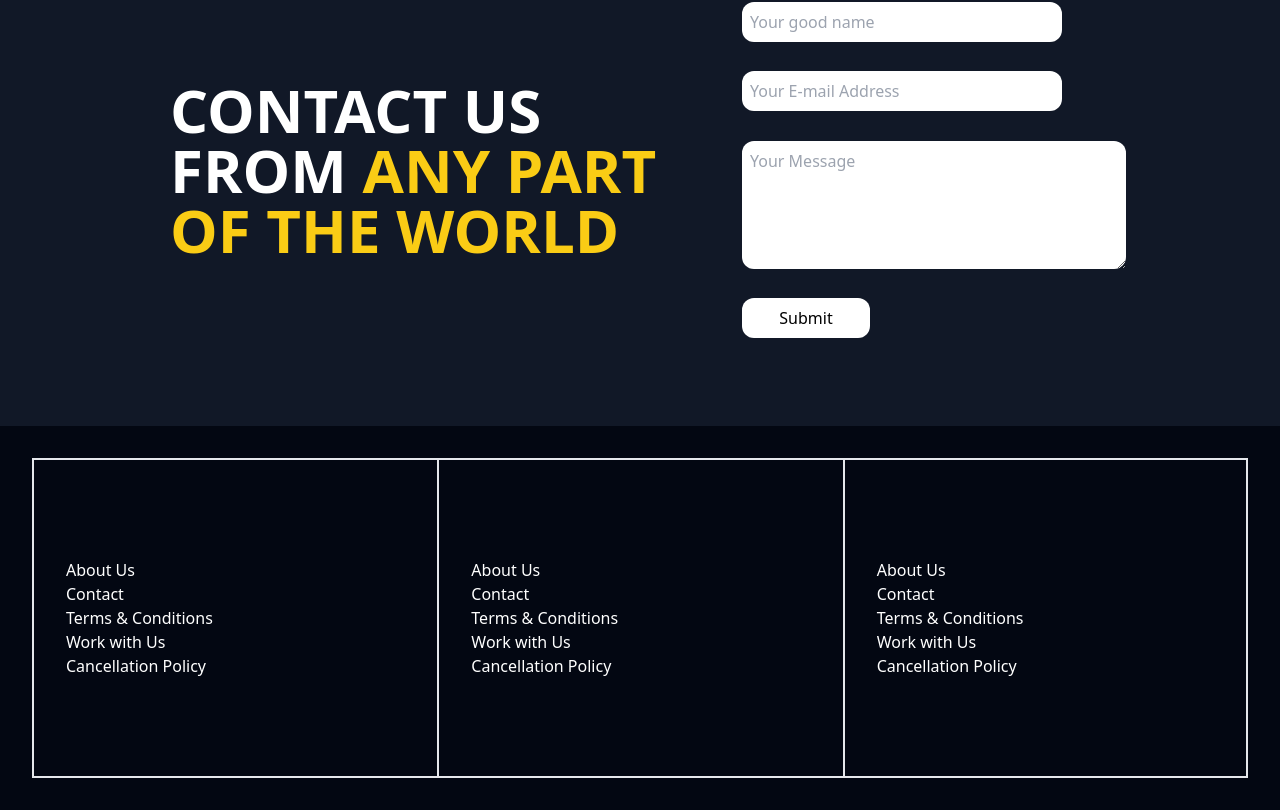
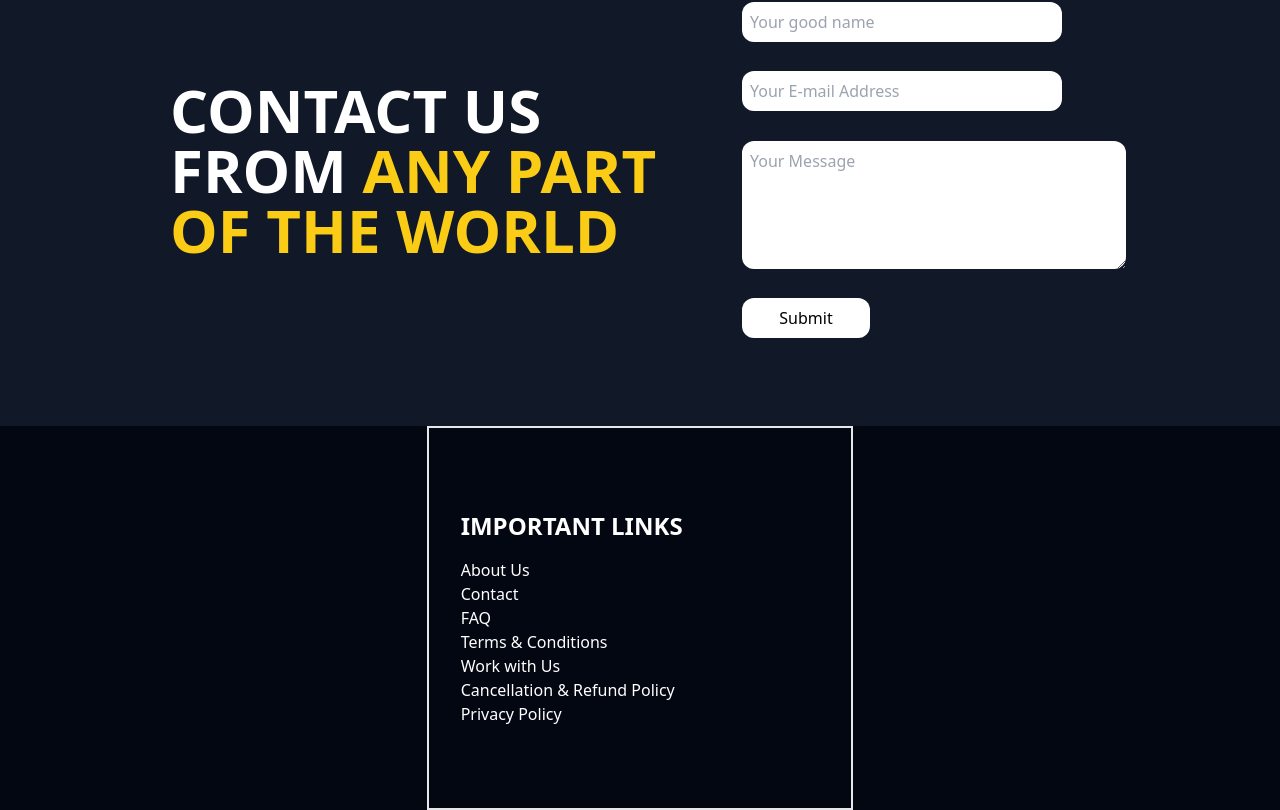
Before and after one commit to FirstTrackSolutionTechologies/CABINDIA, a React (Vite) app: page /contact in a window 1280 px wide. Shown: the part 534-1344 px from the top of the page. Built offline with nearby package versions, Linux system fonts and the light colour scheme.

Commit message:
Added: /contact route to footer

```diff
--- a/src/Components/Footer.tsx
+++ b/src/Components/Footer.tsx
@@ -1,9 +1,27 @@
+
+import { Link } from "react-router-dom"
 
 const Footer = () => {
   return (
-    <div className="flex w-full h-96 bg-gray-950 text-white  items-center p-8">
-      <div className="w-1/3 h-80">
-      <div className="flex flex-col w-full h-80 justify-center px-8 border-y-2 border-l-2">
+    <div className="flex w-full h-96 bg-gray-950 text-white  items-center">
+      <div className="w-1/3 h-96">
+
+      </div>
+      <div className="flex w-2/3 h-96 ">
+      <div className="flex flex-col w-1/2 h-96 justify-center px-8 border-2">
+        <div className="text-2xl font-bold mb-4">
+          IMPORTANT LINKS
+        </div>
+          <Link to="/aboutus">About Us</Link>
+          <Link to="/contact">Contact</Link>
+          <Link to="/FAQ">FAQ</Link>
+          <Link to="/tnc">Terms & Conditions</Link>
+          <Link to="/career">Work with Us</Link>
+          <Link to="cancelandrefund">Cancellation & Refund Policy</Link>
+          <Link to="privacypolicy">Privacy Policy</Link>
+        </div>
+        <div className="w-1/2 h-80">
+        {/* <div className="flex flex-col w-full h-80 justify-center px-8 border-2">
 
           <p>About Us</p>
           <p>Contact</p>
@@ -12,30 +30,7 @@ const Footer = () => {
           <p>Cancellation Policy</p>
           <p></p>
 
-        </div>
-      </div>
-      <div className="flex w-2/3 h-80 ">
-        <div className="flex flex-col w-1/2 h-80 justify-center px-8 border-y-2 border-l-2">
-
-          <p>About Us</p>
-          <p>Contact</p>
-          <p>Terms & Conditions</p>
-          <p>Work with Us</p>
-          <p>Cancellation Policy</p>
-          <p></p>
-
-        </div>
-        <div className="w-1/2 h-80">
-        <div className="flex flex-col w-full h-80 justify-center px-8 border-2">
-
-          <p>About Us</p>
-          <p>Contact</p>
-          <p>Terms & Conditions</p>
-          <p>Work with Us</p>
-          <p>Cancellation Policy</p>
-          <p></p>
-
-        </div>
+        </div> */}
         </div>
       </div>
     </div>
```
